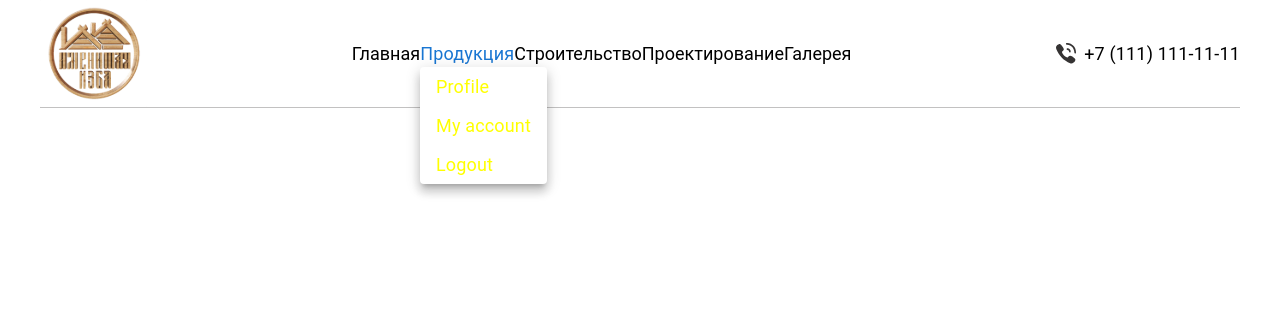
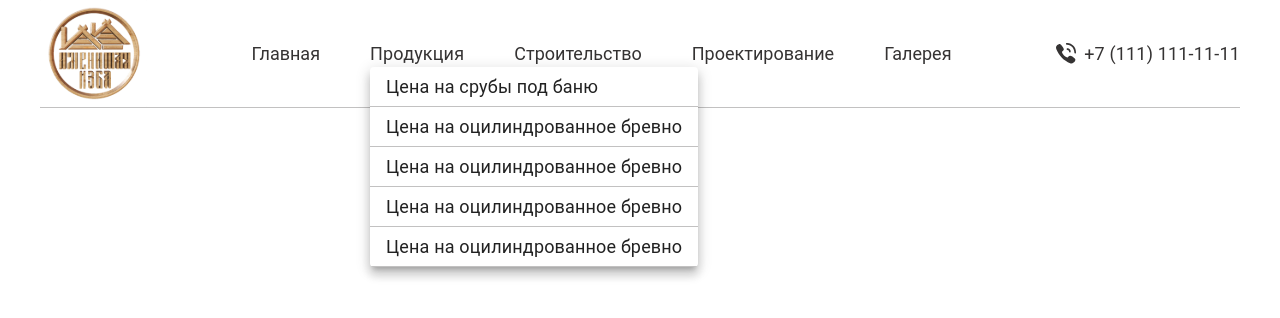
Before and after one commit to DiRover/Wooden_houses, a Next.js app: page / in a window 1280 px wide. Both pictures are taken after a click on the button "Продукция". Shown: the top 318 px of the page. Built offline with nearby package versions, Linux system fonts and the light colour scheme.

Commit message:
header v2.0

```diff
--- a/components/Header/CustomMenu.tsx
+++ b/components/Header/CustomMenu.tsx
@@ -3,6 +3,7 @@ import Menu from '@mui/material/Menu';
 import MenuItem from '@mui/material/MenuItem';
 import Typography from '@mui/material/Typography';
 import {FC, memo, MouseEvent, useState} from 'react';
+import {priceNames} from '../../src/services/service_data';
 
 interface Props {
     text: string;
@@ -15,6 +16,7 @@ const buttonStyleProps = {
     alignSelf: 'center',
     padding: 0,
     textTransform: 'none',
+    color: 'var(--font-color-common)',
     // color: 'hotpink',
     // '&:hover': {
     //     backgroundColor: 'white',
@@ -47,13 +49,36 @@ const CustomMenu: FC<Props> = memo(({text}) => {
                 onClick={handleCloseMenu}
                 MenuListProps={{
                     onMouseLeave: handleCloseMenu,
-                    sx: {padding: 0, color: 'yellow'},
+                    sx: {padding: 0},
                     autoFocus: true,
                 }}
                 sx={{padding: 0}}
             >
-                <MenuItem
-                    autoFocus={true}
+                {priceNames.map(item => (
+                    <MenuItem
+                        key={item}
+                        autoFocus={true}
+                        sx={{
+                            borderBottom: 'var(--border-wieght) solid var(--border-color)',
+                            '&:hover': {
+                                color: 'var(--font-color-default)',
+                                backgroundColor: 'var(--mune-item-background)',
+                            },
+                        }}
+                    >
+                        {item}
+                    </MenuItem>
+                ))}
+            </Menu>
+        </>
+    );
+});
+
+export default CustomMenu;
+
+{
+    /* <MenuItem
+                    // autoFocus={true}
                     sx={{
                         '&:hover': {
                             color: 'red',
@@ -82,10 +107,5 @@ const CustomMenu: FC<Props> = memo(({text}) => {
                     }}
                 >
                     Logout
-                </MenuItem>
-            </Menu>
-        </>
-    );
-});
-
-export default CustomMenu;
+                </MenuItem> */
+}
--- a/components/Header/Header.tsx
+++ b/components/Header/Header.tsx
@@ -1,7 +1,7 @@
 import styled from '@emotion/styled';
 import Link from 'next/link';
 import Image from 'next/image';
-import {FC} from 'react';
+import {FC, memo} from 'react';
 import ROUTES from '../../src/routes';
 import Telephone from './Telephone';
 import CustomMenu from './CustomMenu';
@@ -9,10 +9,6 @@ import CustomMenu from './CustomMenu';
 interface Props {
     links: Array<string>;
 }
-
-const Container = styled.div`
-    max-width: 1495px;
-`;
 
 const StyledHeader = styled.header`
     display: flex;
@@ -31,15 +27,16 @@ const LogoLink = styled.a`
 const Nav = styled.nav`
     display: flex;
     flex-direction: row;
+    justify-content: space-between;
+    width: 700px;
 `;
 
 const TextLink = styled.a`
     align-self: center;
 `;
 
-const Header: FC<Props> = ({links}): JSX.Element => {
+const Header: FC<Props> = memo((): JSX.Element => {
     return (
-        <Container>
         <StyledHeader>
             <Link href={ROUTES.HOME} passHref>
                 <LogoLink>
@@ -56,8 +53,7 @@ const Header: FC<Props> = ({links}): JSX.Element => {
 
             <Telephone />
         </StyledHeader>
-        </Container>
     );
-};
+});
 
 export default Header;
--- a/src/style/GlobalStyles.tsx
+++ b/src/style/GlobalStyles.tsx
@@ -7,11 +7,15 @@ const GlobalStyles: FC = memo(() => {
       styles={css`
         :root {
           --font-size: 18px;
+          --font-color-default: #FFFFFF;
+          --font-color-common: #353333;
 
           --color-primary: #0f68b8;
 
           --border-wieght: 1px;
           --border-color: rgba(53, 51, 51, 0.3); //#353333;
+
+          --mune-item-background: #725C44;
         }
 
         html,
@@ -20,6 +24,7 @@ const GlobalStyles: FC = memo(() => {
           margin: 0;
           font-family: Roboto, sans-serif;
           font-size: var(--font-size);
+          color: var(--font-color-common);
         }
       `}
     />
```
Also changed, not shown: components/Header/Telephone.tsx (+7 -7 lines), src/pages/_app.tsx (+11 -8 lines), 1 other file (tests, documents, lock files or other folders). Lines whose indentation alone changed are shown as unchanged.
